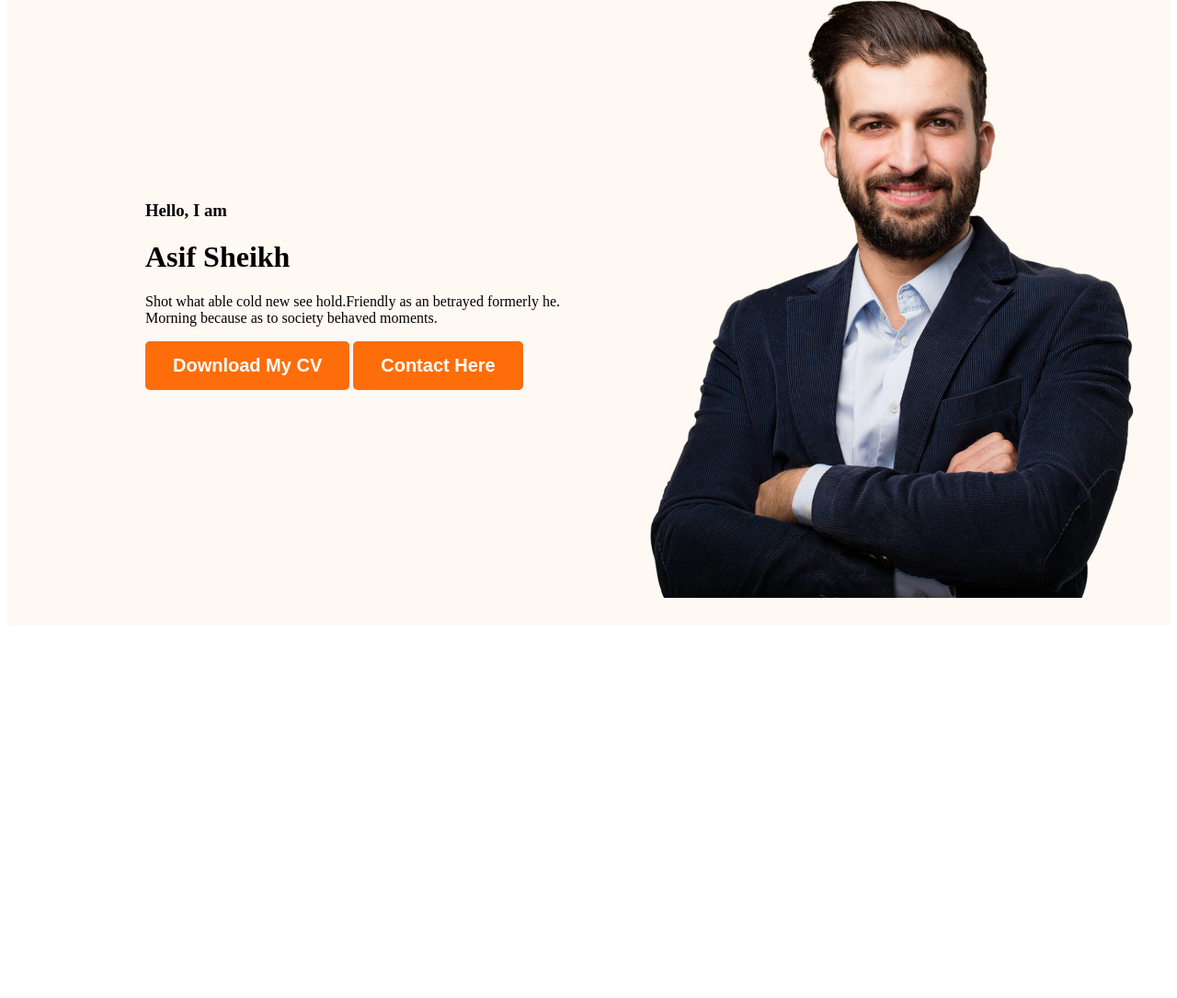
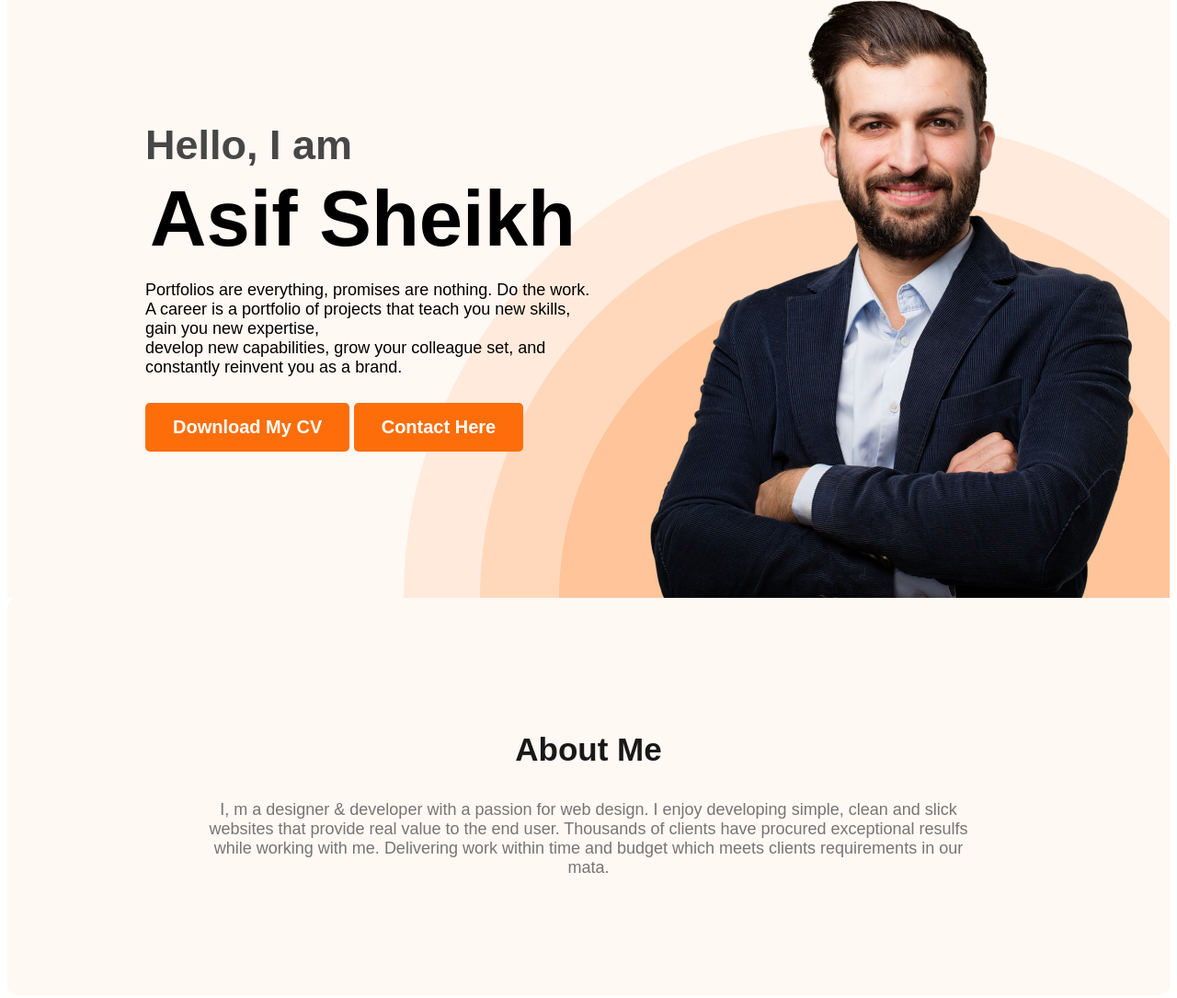
Before and after one commit to notasifoffficial/web-portfolio-site, a plain HTML site: page index.html in a window 1280 px wide. Shown: the part 191-1276 px from the top of the page at 92% size. Before the commit the page ends 879 px from the top, so only its background shows below. Drawn offline with Linux system fonts and the light colour scheme; a web font is replaced by a local one.

Commit message:
added new about

```diff
--- a/index.html
+++ b/index.html
@@ -23,7 +23,8 @@
             <div class="banner-contain">
                 <h3 class="banner-greeting">Hello, I am</h3>
                 <h1 class="banner-title">Asif Sheikh</h1>
-                <p>Shot what able cold new see hold.Friendly as an betrayed formerly he. Morning because as to society behaved moments.</p>
+                <p class="banner-description">Portfolios are everything, promises are nothing. Do the work. <br>
+                 A career is a portfolio of projects that teach you new skills, gain you new expertise, <br> develop new capabilities, grow your colleague set, and constantly reinvent you as a brand.</p>
                 <button class="Primary-Button">Download My CV</button>
                 <button class="Primary-Button">Contact Here</button>
             </div>
@@ -31,7 +32,10 @@
         </div>
     </header>
     <main>
-
+        <section class="about">
+            <h3 class="section-title">About Me</h3>
+            <p class="section-description">I, m a designer & developer with a passion for web design. I enjoy developing simple, clean and slick websites that provide real value to the end user. Thousands of clients have procured exceptional resulfs while working with me. Delivering work within time and budget which meets clients requirements in our mata.</p>
+        </section>
     </main>
     <footer>
 
--- a/style/style.css
+++ b/style/style.css
@@ -1,4 +1,7 @@
 /* Nav Related Section */
+*{
+    font-family: 'Belanosima', sans-serif;
+}
 nav {
     display: flex;
     font-family: 'Belanosima', sans-serif;
@@ -34,18 +37,54 @@ nav a{
     font-weight: 700;
     color: #FFF;
     padding: 15px 30px;
+
+    margin-top: 10px;
 }
 .header{
     background: #FFF8F3;
+    background-image:url(../images/header_bg.png) ;
+    background-repeat: no-repeat;
+    background-position: right bottom;
 }
 .banner{
-    padding: 30px 30px 30px 150px ;
+    padding: 30px 30px 0px 150px ;
     /* width: 1600px;
     height: 837px; */
     display: flex;
     align-items: center;
+    justify-content: space-between;
 }
 .banner .banner-profile{
     width: 584px;
     height: 676px;
 }
+.banner-greeting{
+    font-size: 45px;
+    color: #474747;
+    margin: 0;
+}
+.banner-title{
+    font-size: 85px;
+    font-weight: 700;
+    margin: 5px;
+    margin-bottom: 10px;
+}
+.banner-description{
+    font-size: 18px;
+    font-weight: 400;
+}
+.about{
+    padding: 110px 210px;
+    border-radius: 10px;
+    background: #FFF8F3;
+}
+.section-title{
+    color: #181818;
+    text-align: center;
+    font-size: 35px;
+}
+.section-description{
+    color: var(--dark-03, #757575);
+    text-align: center;
+    font-size: 18px;
+}
```
